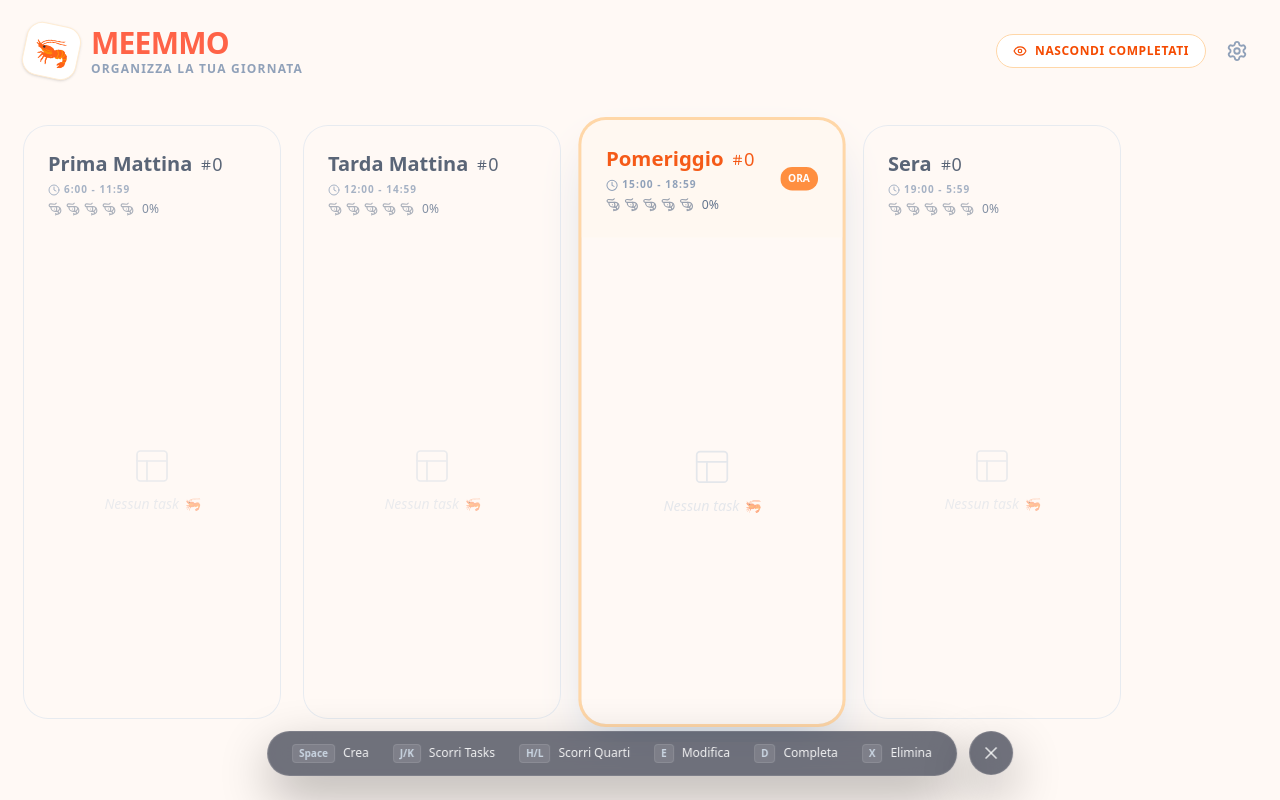
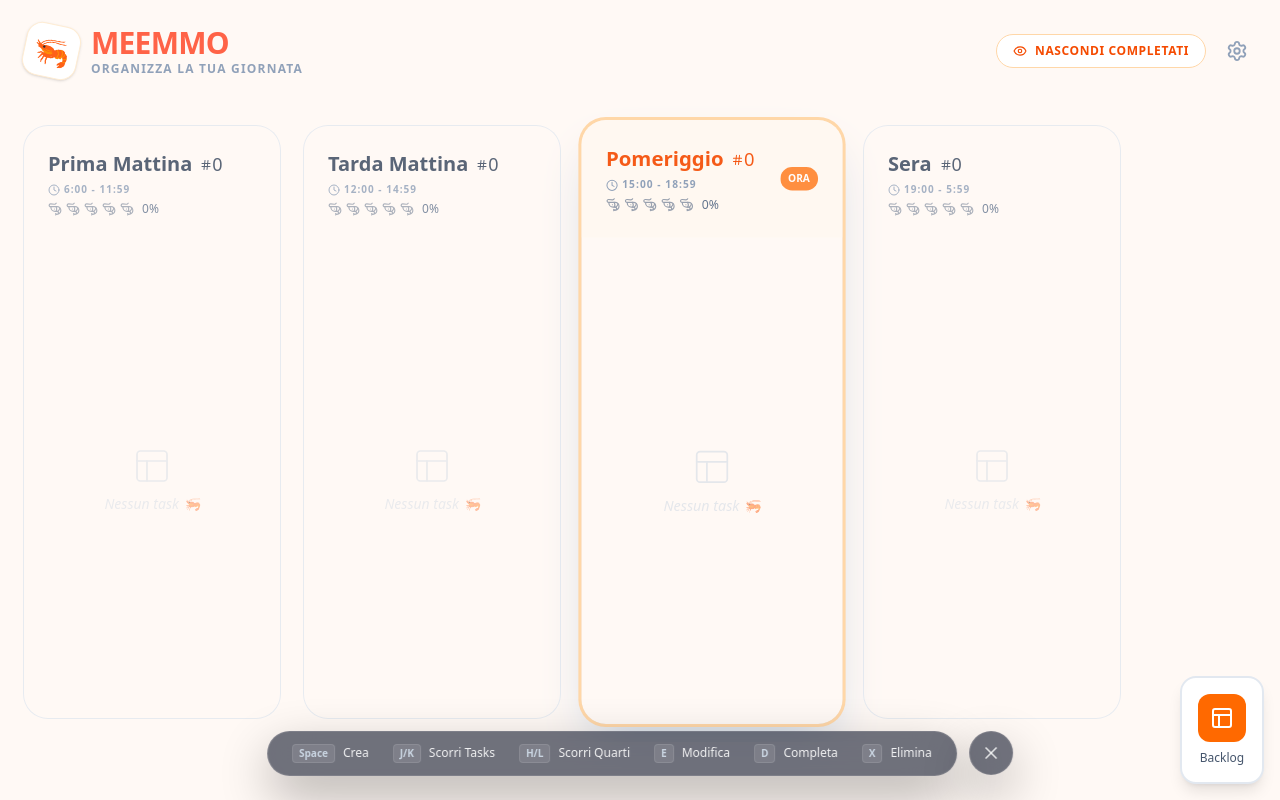
Before and after one commit to meemmo-app/meemmo-app.github.io, a React (Vite) app: page / in a window 1280 px wide. Built offline with nearby package versions, Linux system fonts and the light colour scheme.

Commit message:
backlog first implementation

```diff
--- a/src/App.jsx
+++ b/src/App.jsx
@@ -15,6 +15,7 @@ import { FooterNav } from "./components/footerNav";
 import { SettingsModal } from "./components/SettingsModal";
 import { Header } from "./components/Header";
 import { ConfirmModal } from "./components/ConfirmModal";
+import Backlog, { BacklogIcon } from "./components/Backlog";
 
 export default function App() {
   // Logic & State da Hook personalizzato
@@ -104,12 +105,83 @@ export default function App() {
     e.dataTransfer.setData("taskId", id);
   };
 
+  /*
   const onDrop = (e, sectionId) => {
     const id = e.dataTransfer.getData("taskId");
     moveTask(id, sectionId);
+  };*/
+
+  const [taskToDelete, setTaskToDelete] = useState(null);
+
+  // Backlog state and logic
+  const [isBacklogOpen, setIsBacklogOpen] = useState(false);
+  const [isBacklogOver, setIsBacklogOver] = useState(false);
+
+  // Filter tasks that are in backlog (sectionId is null or undefined)
+  const backlogTasks = tasks.filter((task) => task.sectionId === null);
+
+  // Handle backlog drag and drop
+  const handleBacklogDrop = (e) => {
+    e.preventDefault();
+    setIsBacklogOver(false);
+
+    const id = e.dataTransfer.getData("taskId");
+    // Move task to backlog by setting sectionId to null
+    setTasks((prev) =>
+      prev.map((task) =>
+        task.id === id ? { ...task, sectionId: null } : task,
+      ),
+    );
   };
 
-  const [taskToDelete, setTaskToDelete] = useState(null);
+  const handleBacklogDragOver = (e) => {
+    e.preventDefault();
+    setIsBacklogOver(true);
+  };
+
+  const handleBacklogDragLeave = () => {
+    setIsBacklogOver(false);
+  };
+
+  const openBacklog = () => {
+    setIsBacklogOpen(true);
+  };
+
+  const closeBacklog = () => {
+    setIsBacklogOpen(false);
+  };
+
+  // Handle drop from sections to backlog icon
+  const handleIconDrop = (e) => {
+    e.preventDefault();
+    setIsBacklogOver(false);
+
+    const id = e.dataTransfer.getData("taskId");
+    // Move task to backlog by setting sectionId to null
+    setTasks((prev) =>
+      prev.map((task) =>
+        task.id === id ? { ...task, sectionId: null } : task,
+      ),
+    );
+
+    // Open backlog after drop
+    //setIsBacklogOpen(true);
+  };
+
+  // Update onDrop function to handle both section and backlog drops
+  const onDrop = (e, sectionId) => {
+    const id = e.dataTransfer.getData("taskId");
+    if (sectionId === "backlog") {
+      // Move task to backlog by setting sectionId to null
+      setTasks((prev) =>
+        prev.map((task) =>
+          task.id === id ? { ...task, sectionId: null } : task,
+        ),
+      );
+    } else {
+      moveTask(id, sectionId);
+    }
+  };
 
   // Questa funzione ora si limita ad aprire la modale di conferma
   const requestDelete = (id) => {
@@ -254,7 +326,42 @@ export default function App() {
         isModalOpen={isModalOpen}
         setIsModalOpen={setIsModalOpen}
         isSettingsOpen={isSettingsOpen}
+        isBacklogOpen={isBacklogOpen}
       ></FooterNav>
+
+      {/* Backlog Icon */}
+      <BacklogIcon
+        onDrop={handleIconDrop}
+        onDragOver={handleBacklogDragOver}
+        onDragLeave={handleBacklogDragLeave}
+        isOver={isBacklogOver}
+        onClick={openBacklog}
+      />
+
+      {/* Backlog Drawer */}
+      <Backlog
+        isOpen={isBacklogOpen}
+        onClose={closeBacklog}
+        onDrop={handleBacklogDrop}
+        onDragOver={handleBacklogDragOver}
+        onDragLeave={handleBacklogDragLeave}
+        isOver={isBacklogOver}
+      >
+        {backlogTasks.map((task) => {
+          return (
+            <TaskItem
+              key={task.id}
+              task={task}
+              isFocused={false}
+              onToggle={toggleComplete}
+              onEdit={handleEditOpen}
+              onDelete={requestDelete}
+              onDragStart={onDragStart}
+              innerRef={(el) => (taskRefs.current[task.id] = el)}
+            />
+          );
+        })}
+      </Backlog>
 
       {/* Modale */}
       <Dialog
--- /dev/null
+++ b/src/components/Backlog.jsx
@@ -0,0 +1,94 @@
+import React, { useState, useRef, useEffect } from "react";
+import { Layout, Plus } from "lucide-react";
+import ModalHeader from "./ui/ModalHeader";
+
+const Backlog = ({ isOpen, onClose, onDrop, children, isOver }) => {
+  return (
+    <div
+      className={`
+      fixed bottom-0 left-50 right-50 w-2/3 z-40 transition-all duration-300
+      ${isOpen ? "h-[40vh] translate-y-0" : "h-16 translate-y-[calc(40vh-4rem)]"}
+      bg-white/95 backdrop-blur-lg border-t border-slate-200 rounded-t-3xl
+      shadow-2xl shadow-slate-900/20
+    `}
+    >
+      {/* Backlog Header */}
+      <div className="flex items-center justify-between p-6 border-b border-slate-200">
+        <div className="flex items-center gap-3">
+          <div className="bg-orange-500 text-white p-2 rounded-xl">
+            <Layout size={20} />
+          </div>
+          <div>
+            <h2 className="text-xl font-bold text-slate-800">Backlog</h2>
+            <p className="text-sm text-slate-500">Task in attesa</p>
+          </div>
+        </div>
+        <button
+          onClick={onClose}
+          className="text-slate-400 hover:text-slate-600 transition-colors"
+        >
+          ✕
+        </button>
+      </div>
+
+      {/* Backlog Content */}
+      <div className="flex-1 overflow-y-scroll h-[30vh] p-6">
+        {React.Children.count(children) === 0 ? (
+          <div className="flex flex-col items-center justify-center text-slate-300 space-y-4">
+            <Layout size={60} strokeWidth={1} className="text-slate-300" />
+            <p className="text-lg font-medium text-slate-400">Backlog vuoto</p>
+            <p className="text-sm text-slate-500 max-w text-center">
+              Trascina i task qui per metterli in attesa. Potrai riassegnarli
+              più tardi.
+            </p>
+          </div>
+        ) : (
+          <div className="space-y-3">{children}</div>
+        )}
+      </div>
+    </div>
+  );
+};
+
+// Backlog Icon component (always visible at bottom)
+export const BacklogIcon = ({
+  onDrop,
+  onDragOver,
+  onDragLeave,
+  isOver,
+  onClick,
+}) => {
+  return (
+    <div
+      className={`
+        fixed bottom-4 right-4 z-40 transition-all duration-200 cursor-pointer
+        ${isOver ? "scale-110 rotate-12" : ""}
+      `}
+      onDrop={onDrop}
+      onDragOver={onDragOver}
+      onDragLeave={onDragLeave}
+      onClick={onClick}
+    >
+      <div
+        className={`
+        bg-white p-4 rounded-2xl shadow-lg border-2 transition-all duration-200
+        ${isOver ? "border-orange-500 bg-orange-50" : "border-slate-200"}
+      `}
+      >
+        <div className="flex flex-col items-center gap-2">
+          <div
+            className={`
+            bg-orange-500 text-white p-3 rounded-xl transition-all duration-200
+            ${isOver ? "bg-orange-600 scale-110" : ""}
+          `}
+          >
+            <Layout size={24} />
+          </div>
+          <span className="text-xs font-medium text-slate-600">Backlog</span>
+        </div>
+      </div>
+    </div>
+  );
+};
+
+export default Backlog;
--- a/src/components/FooterNav.jsx
+++ b/src/components/FooterNav.jsx
@@ -18,7 +18,12 @@ const FooterItem = ({ keys, description, onHover, onClick }) => {
   );
 };
 
-export const FooterNav = ({ isModalOpen, setIsModalOpen, isSettingsOpen }) => {
+export const FooterNav = ({
+  isModalOpen,
+  setIsModalOpen,
+  isSettingsOpen,
+  isBacklogOpen,
+}) => {
   const [isOpen, setIsOpen] = useState(true);
 
   // Listener per il tasto "?"
@@ -36,7 +41,7 @@ export const FooterNav = ({ isModalOpen, setIsModalOpen, isSettingsOpen }) => {
 
   return (
     <div
-      className={`fixed bottom-6 left-1/2 -translate-x-1/2 z-50 flex items-center gap-3 ${isModalOpen || isSettingsOpen ? "hidden" : ""}`}
+      className={`fixed bottom-6 left-1/2 -translate-x-1/2 z-40 flex items-center gap-3 ${isModalOpen || isSettingsOpen || isBacklogOpen ? "hidden" : ""}`}
     >
       {/* Container Principale con Transizione Fluida */}
       <div
```
